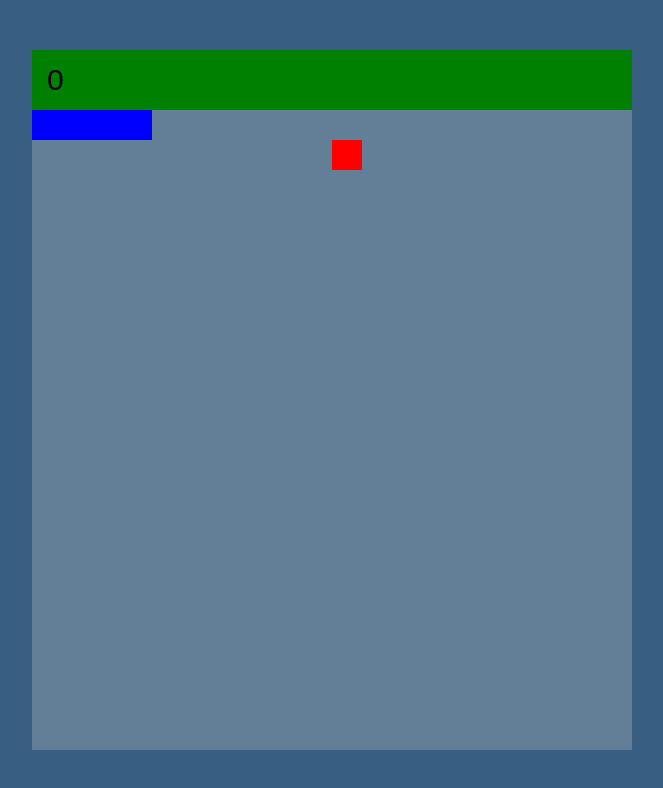
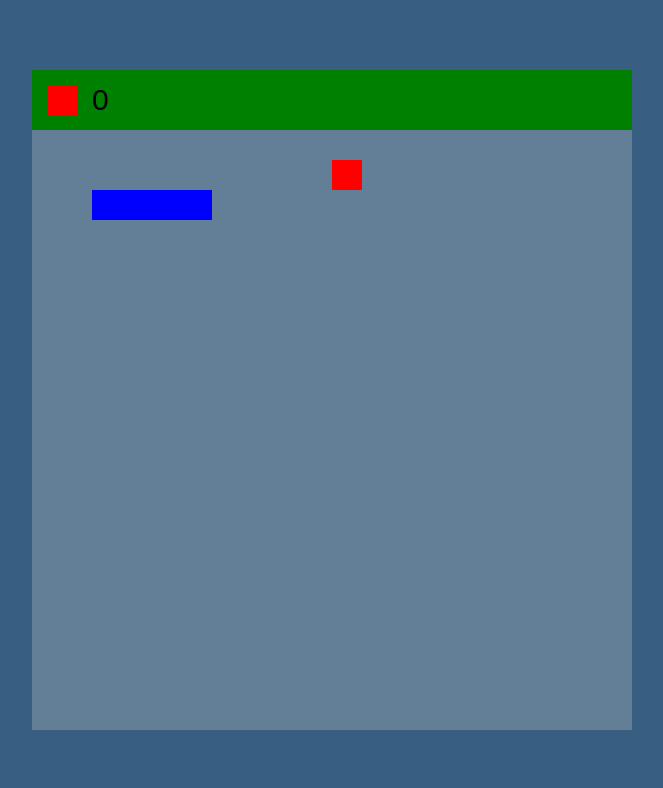
Before and after one commit to dmytroivanishin/snake, a website built with webpack: page public/index.html in a window 1280 px wide. Shown: the whole page, without its empty margins (308-971 px from the left). Built offline with nearby package versions, Linux system fonts and the light colour scheme.

Commit message:
Add an apple on  scoreboard

```diff
--- a/src/index.js
+++ b/src/index.js
@@ -5,10 +5,10 @@ import Food from "./food";
 const state = {
     snake: {
         tail: [
-            {x: 0, y: 0, d: "right", h: false},
-            {x: 1, y: 0, d: "right", h: false},
-            {x: 2, y: 0, d: "right", h: false},
-            {x: 3, y: 0, d: "right", h: true}
+            {x: 2, y: 2, d: "right", h: false},
+            {x: 3, y: 2, d: "right", h: false},
+            {x: 4, y: 2, d: "right", h: false},
+            {x: 5, y: 2, d: "right", h: true}
         ],
         lastPosTail: {},
         direction: "right"
@@ -29,19 +29,22 @@ window.addEventListener("load", () => {
     const ctx = canvas.getContext("2d");
 
     canvas.width = 600;
-    canvas.height = 700;
+    canvas.height = 660;
 
     const renderScore = () => {
         ctx.fillStyle = "green";
         ctx.fillRect(0, 0, 600, 60);
 
         ctx.fillStyle = "black";
-        ctx.font = 'normal 30px Arial, sans-serif';
-        ctx.fillText(state.score, 15, 60 / 2 + 30 / 3);
+        ctx.font = "normal 30px Arial, sans-serif";
+        ctx.fillText(state.score, 60, 60 / 2 + 30 / 3);
+
+        ctx.fillStyle = "red";
+        ctx.fillRect(15, 60 / 2 - 30 / 2, 30, 30);
     };
 
     const renderGame = () => {
-        ctx.clearRect(0, 0, 600, 700);
+        ctx.clearRect(0, 0, 600, 660);
 
         renderScore();
 
@@ -51,13 +54,13 @@ window.addEventListener("load", () => {
                 for(let s = 0; s < state.snake.tail.length; s+=1){
                     if(x === state.snake.tail[s].x && y === state.snake.tail[s].y){
                         ctx.fillStyle = "blue";
-                        ctx.fillRect(x*30, y*30 + 60, 30, 30)
+                        ctx.fillRect(x*30, y*30 + 60, 30, 30);
                     }
                 }
 
                 if(x === state.food.apples.x && y === state.food.apples.y){
                     ctx.fillStyle = "red";
-                    ctx.fillRect(x*30, y*30 + 60, 30, 30)
+                    ctx.fillRect(x*30, y*30 + 60, 30, 30);
                 }
 
             }
--- a/src/index.scss
+++ b/src/index.scss
@@ -10,7 +10,7 @@ body{
     left: 50%;
     transform: translate(-50% , -50%);
     width: 600px;
-    height: 700px;
+    height: 660px;
     margin: 0 auto;
     background-color: rgb(147, 161, 173);
     &__game-field{
--- a/src/snake.js
+++ b/src/snake.js
@@ -86,7 +86,7 @@ export default class Snake {
         return false;
     }
 
-    _getCollision() {
+    _getCollision(snake) {
 
     }
 };
```
